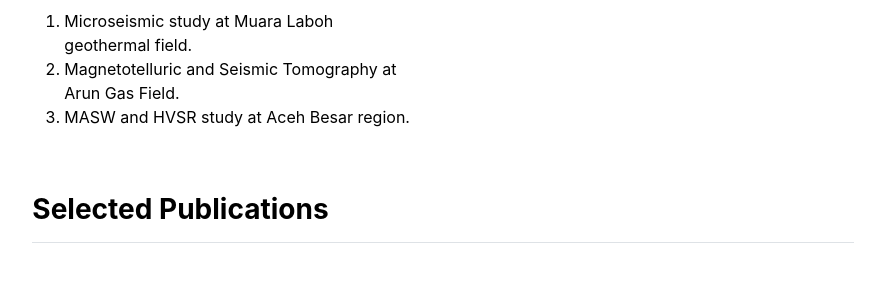
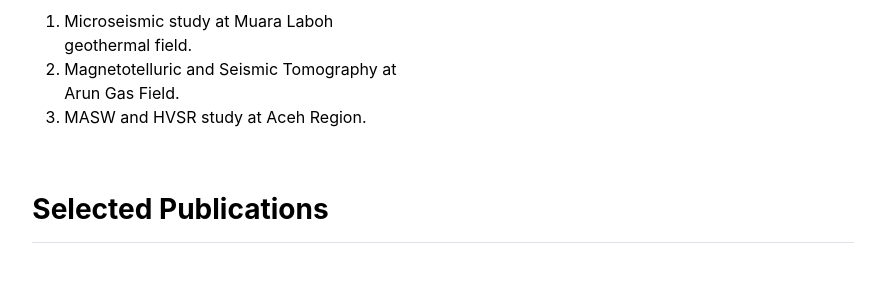
Before and after one commit to diandarisma/diandarisma.github.io, a Jekyll site: the page built from index.md, in a window 1280 px wide. Shown: the part 558-852 px from the top of the page, without its empty margins (197-1077 px from the left). Built offline with Jekyll 4.4.1, drawn with Linux system fonts in a browser that asks for light colours.

Commit message:
Update Aceh active project region

```diff
--- a/index.md
+++ b/index.md
@@ -9,4 +9,4 @@ I am also interested in other geophysical methods, e.g., gravity, magnetic, and
 Current active project:<br>
 1. Microseismic study at Muara Laboh geothermal field. <br>
 2. Magnetotelluric and Seismic Tomography at Arun Gas Field. <br>
-3. MASW and HVSR study at Aceh Besar region.
+3. MASW and HVSR study at Aceh Region.
```
